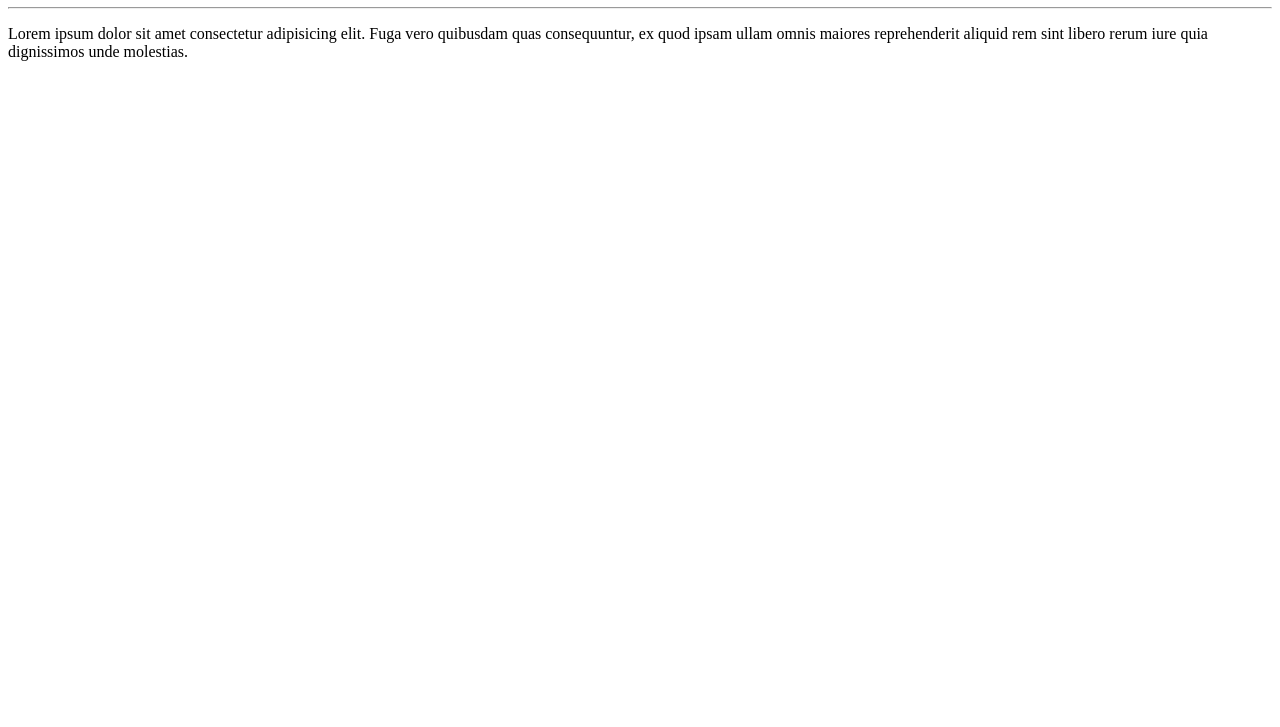
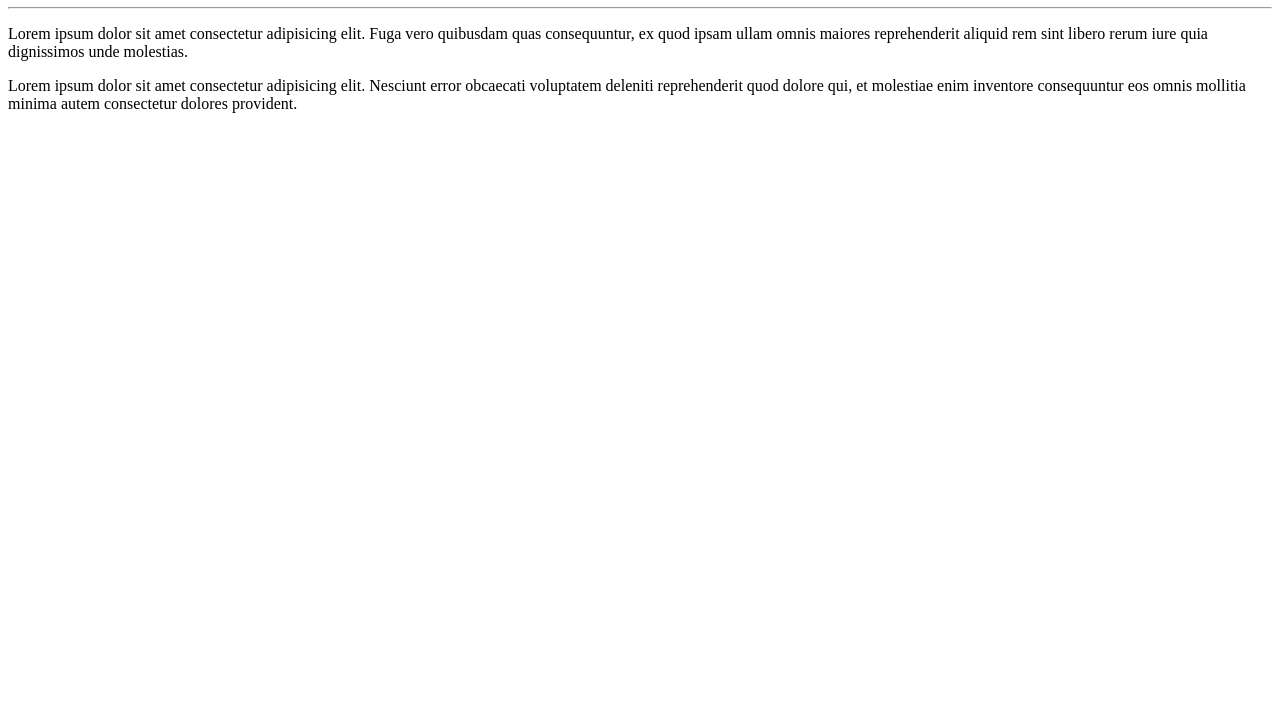
Before and after one commit to ErickChagas3/Ola_mundo, a plain HTML site: page index.html in a window 1280 px wide. Shown: the part 73-800 px from the top of the page. Drawn offline with Linux system fonts and the light colour scheme.

Commit message:
Adicionei um P

```diff
--- a/index.html
+++ b/index.html
@@ -9,5 +9,6 @@
     <h1>Ola, Mundo</h1>
     <hr>
     <p>Lorem ipsum dolor sit amet consectetur adipisicing elit. Fuga vero quibusdam quas consequuntur, ex quod ipsam ullam omnis maiores reprehenderit aliquid rem sint libero rerum iure quia dignissimos unde molestias.</p>
+    <p>Lorem ipsum dolor sit amet consectetur adipisicing elit. Nesciunt error obcaecati voluptatem deleniti reprehenderit quod dolore qui, et molestiae enim inventore consequuntur eos omnis mollitia minima autem consectetur dolores provident.</p>
 </body>
 </html>
```
